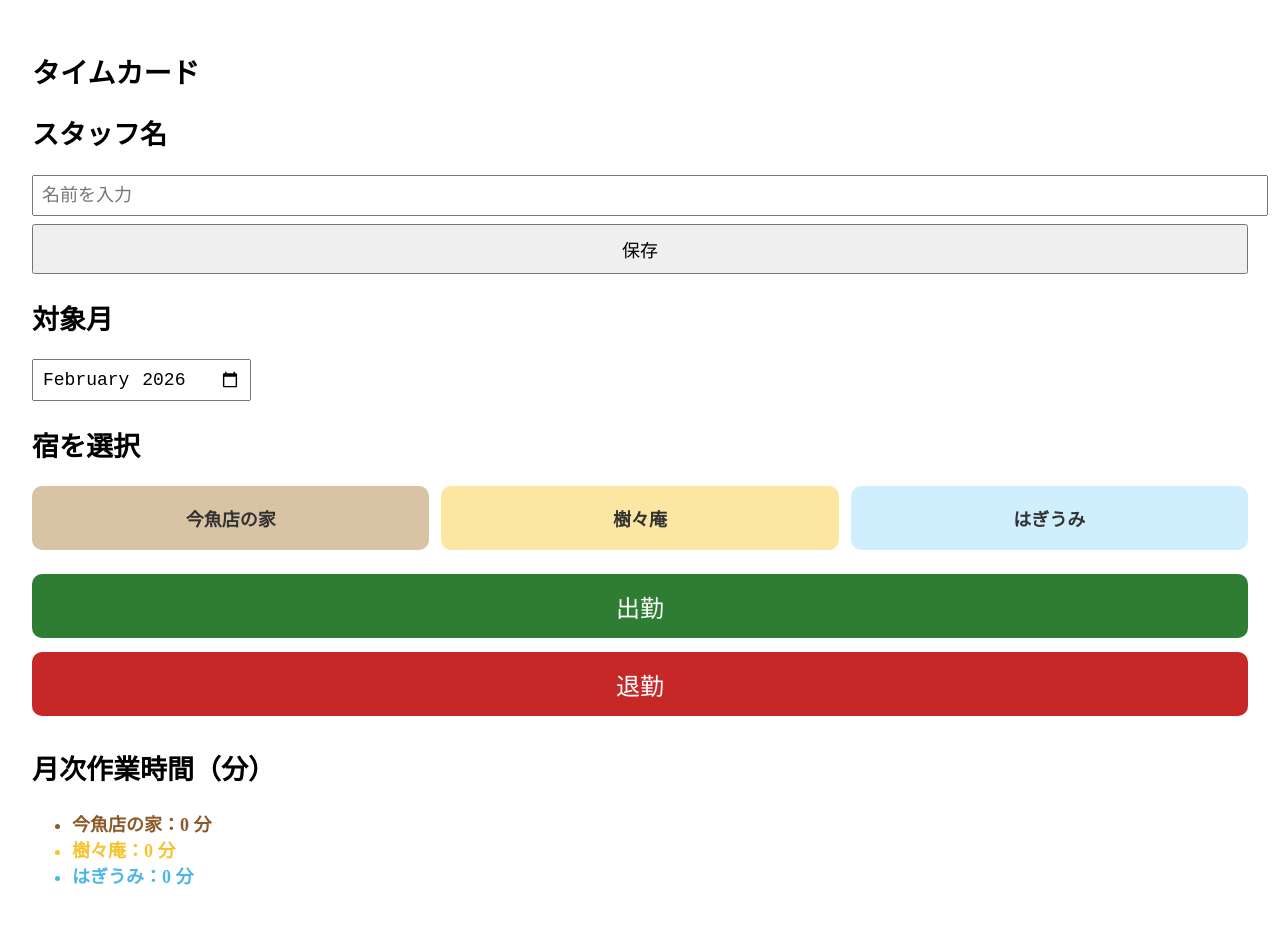
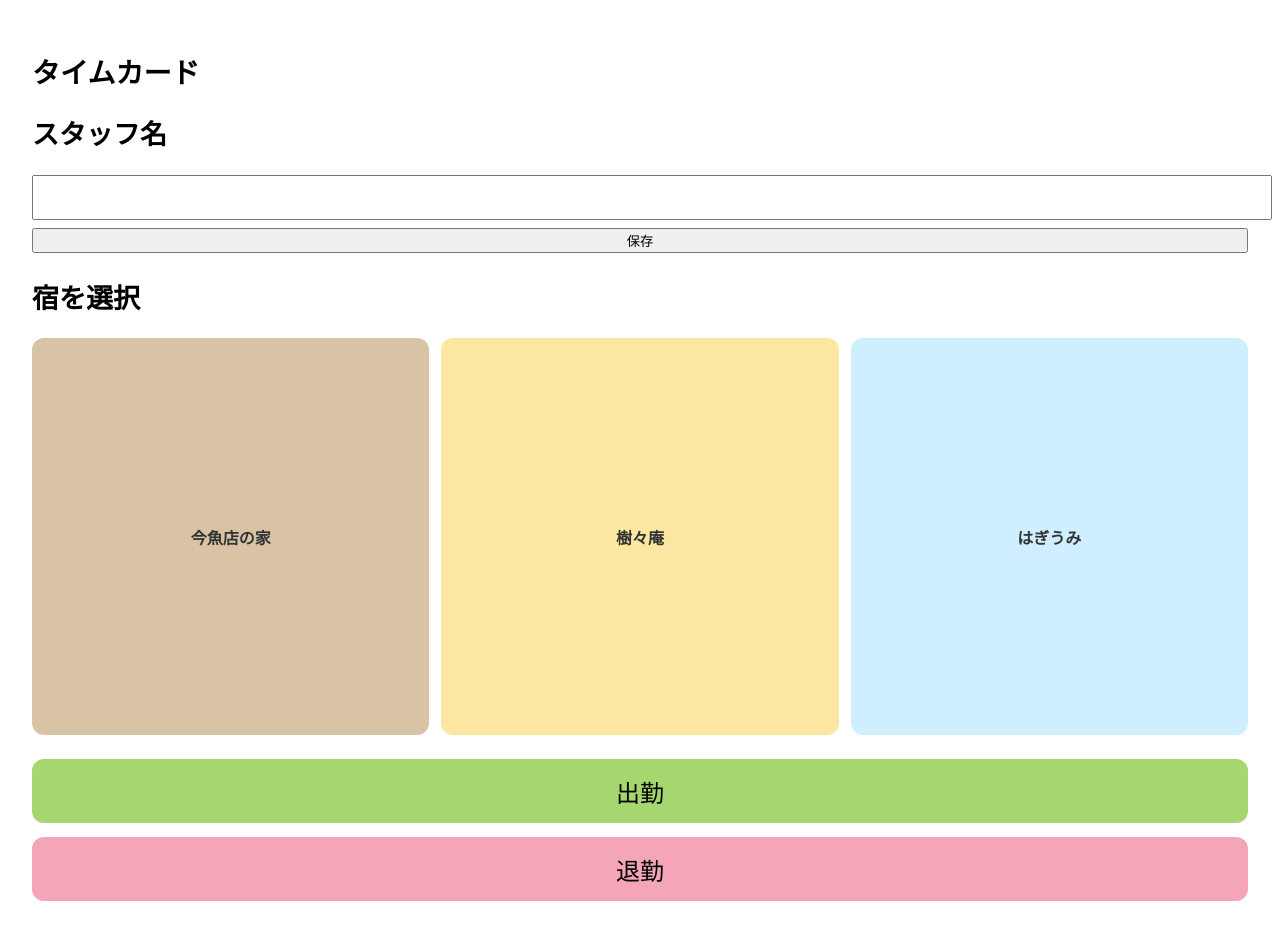
Before and after one commit to 44dakikaku/timemanagement, a Next.js app: page / in a window 1280 px wide. Shown: the top 938 px of the page. Built offline with nearby package versions, Linux system fonts and the light colour scheme.

Commit message:
Update page.jsx

```diff
--- a/app/page.jsx
+++ b/app/page.jsx
@@ -6,9 +6,9 @@ import { useEffect, useState } from 'react';
 const PROPERTIES = ['今魚店の家', '樹々庵', 'はぎうみ'];
 
 const PROPERTY_COLORS = {
-  '今魚店の家': '#8B5A2B', // 茶色
-  '樹々庵': '#F4C430',     // 黄色
-  'はぎうみ': '#4DB6E6',   // 水色
+  '今魚店の家': '#8B5A2B',
+  '樹々庵': '#F4C430',
+  'はぎうみ': '#4DB6E6',
 };
 
 const PROPERTY_COLORS_LIGHT = {
@@ -17,10 +17,14 @@ const PROPERTY_COLORS_LIGHT = {
   'はぎうみ': '#CFEFFF',
 };
 
+const GRAY_COLOR = '#E0E0E0';
+
+const CLOCK_IN_COLOR = '#A5D66F';   // 黄緑
+const CLOCK_OUT_COLOR = '#F4A6B8';  // ピンク
+
 const STORAGE_KEY = 'timecard_logs';
 const STAFF_KEY = 'timecard_staff_name';
 
-// ★ 最新・動作確認済み GAS WebアプリURL
 const GAS_URL =
   'https://script.google.com/macros/s/AKfycbxTz79fIWEdXCCvzR2jxMq9Rsbbm_lkhaLAYOSor1dPXyijg1eht4rJTQuSe48jQUMc/exec';
 
@@ -28,10 +32,7 @@ export default function Page() {
   const [staffName, setStaffName] = useState('');
   const [selectedProperty, setSelectedProperty] = useState('');
   const [logs, setLogs] = useState([]);
-  const [targetMonth, setTargetMonth] = useState(() => {
-    const now = new Date();
-    return `${now.getFullYear()}-${String(now.getMonth() + 1).padStart(2, '0')}`;
-  });
+  const [lastType, setLastType] = useState(null);
 
   // 初回読み込み
   useEffect(() => {
@@ -42,44 +43,19 @@ export default function Page() {
     if (savedStaff) setStaffName(savedStaff);
   }, []);
 
-  // ローカル保存
   useEffect(() => {
     localStorage.setItem(STORAGE_KEY, JSON.stringify(logs));
   }, [logs]);
 
-  // スタッフ名保存
   const saveStaffName = () => {
-    if (!staffName) {
-      alert('スタッフ名を入力してください');
-      return;
-    }
+    if (!staffName) return alert('スタッフ名を入力してください');
     localStorage.setItem(STAFF_KEY, staffName);
   };
 
-  // 最後の打刻
-  const lastLog = logs[0];
-
-  // 打刻処理
   const handleClock = async (type) => {
-    if (!staffName) {
-      alert('最初にスタッフ名を入力してください');
-      return;
-    }
-
-    if (!selectedProperty) {
-      alert('宿を選んでください');
-      return;
-    }
-
-    // 退勤・出勤の連続防止
-    if (lastLog && lastLog.type === type) {
-      alert(
-        type === '出勤'
-          ? 'すでに出勤しています。退勤を押してください。'
-          : 'すでに退勤しています。'
-      );
-      return;
-    }
+    if (!staffName) return alert('スタッフ名を入力してください');
+    if (!selectedProperty) return alert('宿を選んでください');
+    if (lastType === type) return alert('同じボタンは続けて押せません');
 
     const record = {
       staff: staffName,
@@ -88,10 +64,9 @@ export default function Page() {
       time: new Date().toISOString(),
     };
 
-    // ① 画面用
     setLogs((prev) => [record, ...prev]);
+    setLastType(type);
 
-    // ② スプレッドシートへ送信
     try {
       await fetch(GAS_URL, {
         method: 'POST',
@@ -104,30 +79,25 @@ export default function Page() {
     }
   };
 
-  // 対象月フィルタ
-  const monthLogs = logs.filter((l) =>
-    l.time.startsWith(targetMonth)
-  );
+  // 出勤〜退勤をペア表示
+  const pairedLogs = [];
+  let temp = null;
 
-  // 作業時間（画面表示用）
-  const calculateMinutes = (property) => {
-    const list = monthLogs
-      .filter((l) => l.property === property)
-      .sort((a, b) => new Date(a.time) - new Date(b.time));
-
-    let total = 0;
-    let clockIn = null;
-
-    list.forEach((l) => {
-      if (l.type === '出勤') clockIn = new Date(l.time);
-      if (l.type === '退勤' && clockIn) {
-        total += Math.floor((new Date(l.time) - clockIn) / 60000);
-        clockIn = null;
+  logs
+    .slice()
+    .reverse()
+    .forEach((l) => {
+      if (l.type === '出勤') {
+        temp = l;
+      } else if (l.type === '退勤' && temp) {
+        pairedLogs.push({
+          property: l.property,
+          start: temp.time,
+          end: l.time,
+        });
+        temp = null;
       }
     });
-
-    return total;
-  };
 
   return (
     <main style={{ padding: 24, fontSize: 18 }}>
@@ -137,57 +107,39 @@ export default function Page() {
       <section style={{ marginBottom: 24 }}>
         <h2>スタッフ名</h2>
         <input
-          type="text"
           value={staffName}
-          placeholder="名前を入力"
           onChange={(e) => setStaffName(e.target.value)}
-          style={{ fontSize: 18, padding: 8, width: '100%' }}
+          style={{ width: '100%', padding: 10, fontSize: 18 }}
         />
-        <button
-          onClick={saveStaffName}
-          style={{
-            marginTop: 8,
-            padding: 10,
-            width: '100%',
-            fontSize: 18,
-          }}
-        >
+        <button onClick={saveStaffName} style={{ marginTop: 8, width: '100%' }}>
           保存
         </button>
       </section>
 
-      {/* 対象月 */}
-      <section style={{ marginBottom: 24 }}>
-        <h2>対象月</h2>
-        <input
-          type="month"
-          value={targetMonth}
-          onChange={(e) => setTargetMonth(e.target.value)}
-          style={{ fontSize: 18, padding: 8 }}
-        />
-      </section>
-
-      {/* 宿選択（横3つ） */}
+      {/* 宿選択（正方形・横3・グレーアウト） */}
       <section style={{ marginBottom: 24 }}>
         <h2>宿を選択</h2>
-        <div style={{ display: 'flex', gap: 12 }}>
+        <div style={{ display: 'grid', gridTemplateColumns: 'repeat(3, 1fr)', gap: 12 }}>
           {PROPERTIES.map((p) => {
-            const active = selectedProperty === p;
+            const isSelected = selectedProperty === p;
+            const hasSelection = !!selectedProperty;
+
             return (
               <button
                 key={p}
                 onClick={() => setSelectedProperty(p)}
                 style={{
-                  flex: 1,
-                  height: 64,
-                  fontSize: 18,
+                  aspectRatio: '1 / 1',
+                  fontSize: 16,
                   fontWeight: 'bold',
-                  borderRadius: 10,
+                  borderRadius: 12,
                   border: 'none',
-                  background: active
-                    ? PROPERTY_COLORS[p]
+                  background: hasSelection
+                    ? isSelected
+                      ? PROPERTY_COLORS[p]
+                      : GRAY_COLOR
                     : PROPERTY_COLORS_LIGHT[p],
-                  color: active ? '#fff' : '#333',
+                  color: isSelected ? '#fff' : '#333',
                 }}
               >
                 {p}
@@ -206,10 +158,9 @@ export default function Page() {
             height: 64,
             fontSize: 24,
             marginBottom: 14,
-            background: '#2E7D32',
-            color: '#fff',
+            background: lastType === '出勤' ? '#7FBF3F' : CLOCK_IN_COLOR,
             border: 'none',
-            borderRadius: 10,
+            borderRadius: 12,
           }}
         >
           出勤
@@ -221,23 +172,36 @@ export default function Page() {
             width: '100%',
             height: 64,
             fontSize: 24,
-            background: '#C62828',
-            color: '#fff',
+            background: lastType === '退勤' ? '#E36A8D' : CLOCK_OUT_COLOR,
             border: 'none',
-            borderRadius: 10,
+            borderRadius: 12,
           }}
         >
           退勤
         </button>
       </section>
 
-      {/* 月次集計 */}
+      {/* 勤務履歴 */}
       <section>
-        <h2>月次作業時間（分）</h2>
-        <ul>
-          {PROPERTIES.map((p) => (
-            <li key={p} style={{ color: PROPERTY_COLORS[p], fontWeight: 'bold' }}>
-              {p}：{calculateMinutes(p)} 分
+        <h2>勤務履歴</h2>
+        <ul style={{ padding: 0 }}>
+          {pairedLogs.map((p, i) => (
+            <li
+              key={i}
+              style={{
+                listStyle: 'none',
+                padding: 12,
+                marginBottom: 12,
+                borderRadius: 10,
+                background: '#f5f5f5',
+                color: PROPERTY_COLORS[p.property],
+              }}
+            >
+              <div style={{ fontWeight: 'bold' }}>{p.property}</div>
+              <div>
+                {new Date(p.start).toLocaleTimeString('ja-JP')} 〜{' '}
+                {new Date(p.end).toLocaleTimeString('ja-JP')}
+              </div>
             </li>
           ))}
         </ul>
```
